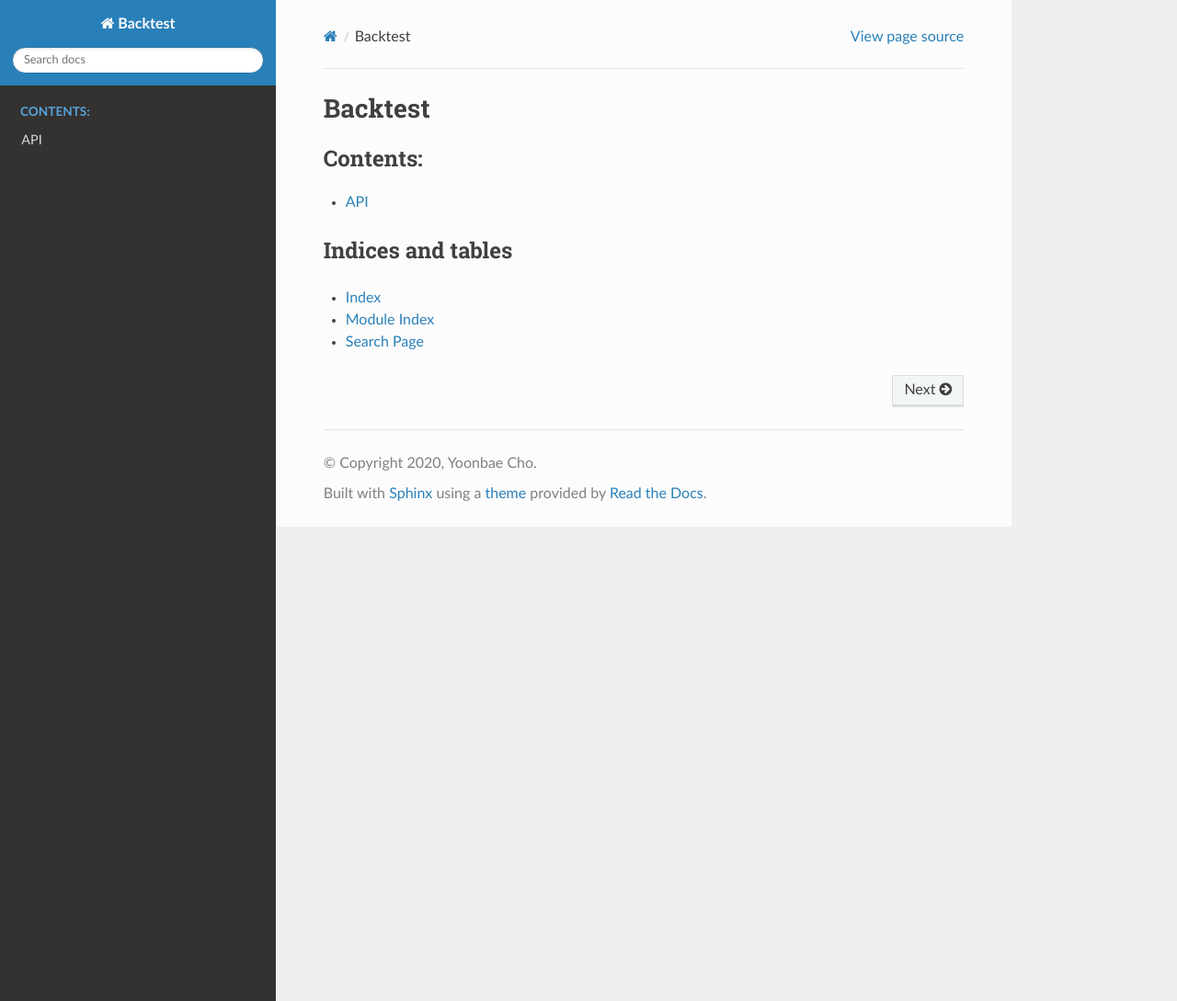
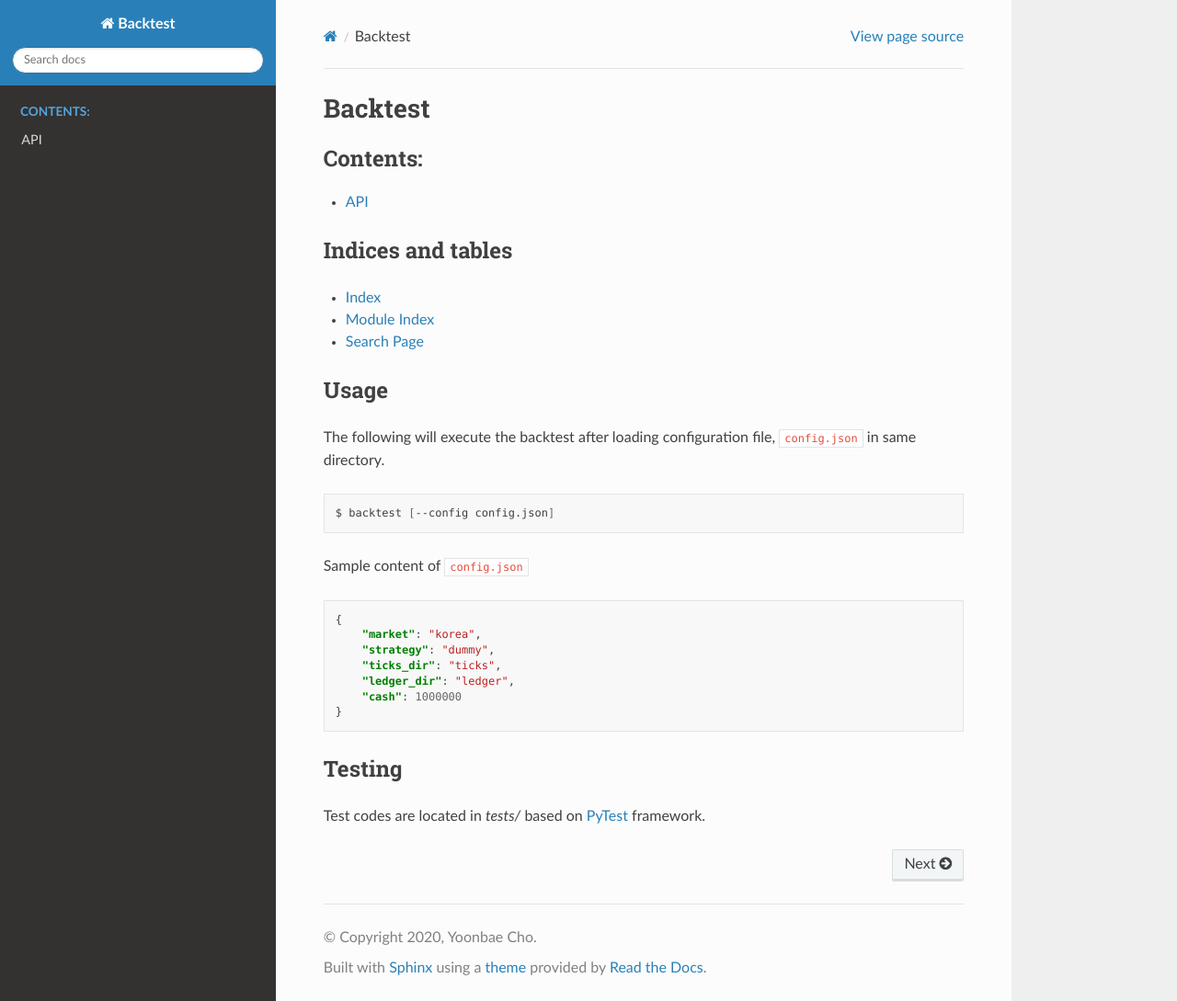
Before and after one commit to yoonbae81/yquant-py, a Sphinx documentation site: the page built from docs/index.rst, in a window 1280 px wide and 1089 px high. Shown: the whole window at 92% size. Built offline with Sphinx 7.4.7 and the Read the Docs theme 2.0.0, drawn with Linux system fonts in a browser that asks for light colours.

Commit message:
Update index.rst

```diff
--- a/docs/index.rst
+++ b/docs/index.rst
@@ -15,3 +15,34 @@ Indices and tables
 * :ref:`genindex`
 * :ref:`modindex`
 * :ref:`search`
+
+
+
+Usage
+=====
+
+The following will execute the backtest after loading configuration
+file, ``config.json`` in same directory.
+
+.. code:: bash
+
+    $ backtest [--config config.json]
+
+Sample content of ``config.json``
+
+.. code:: json
+
+    {
+        "market": "korea",
+        "strategy": "dummy",
+        "ticks_dir": "ticks",
+        "ledger_dir": "ledger",
+        "cash": 1000000
+    }
+
+
+Testing
+=======
+
+Test codes are located in *tests/* based on
+`PyTest <https://docs.pytest.org/en/latest/>`__ framework.
```
